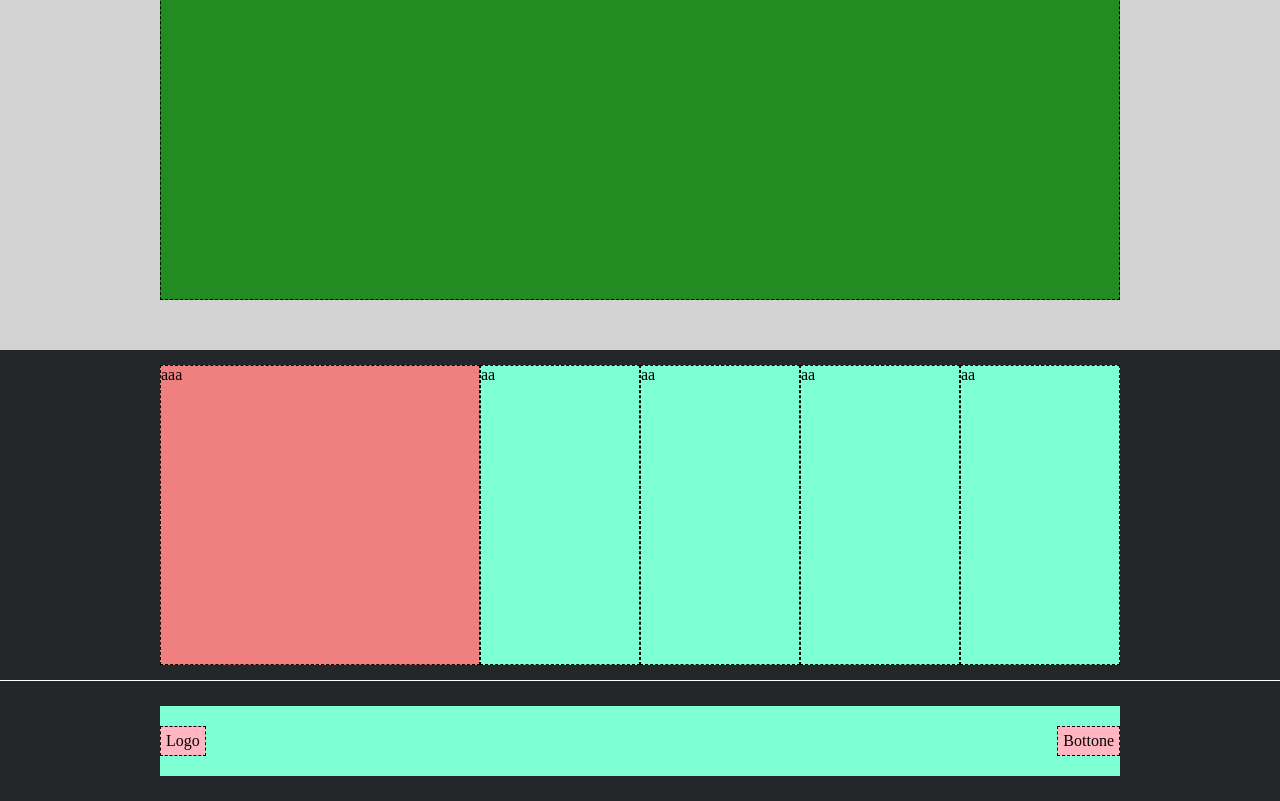
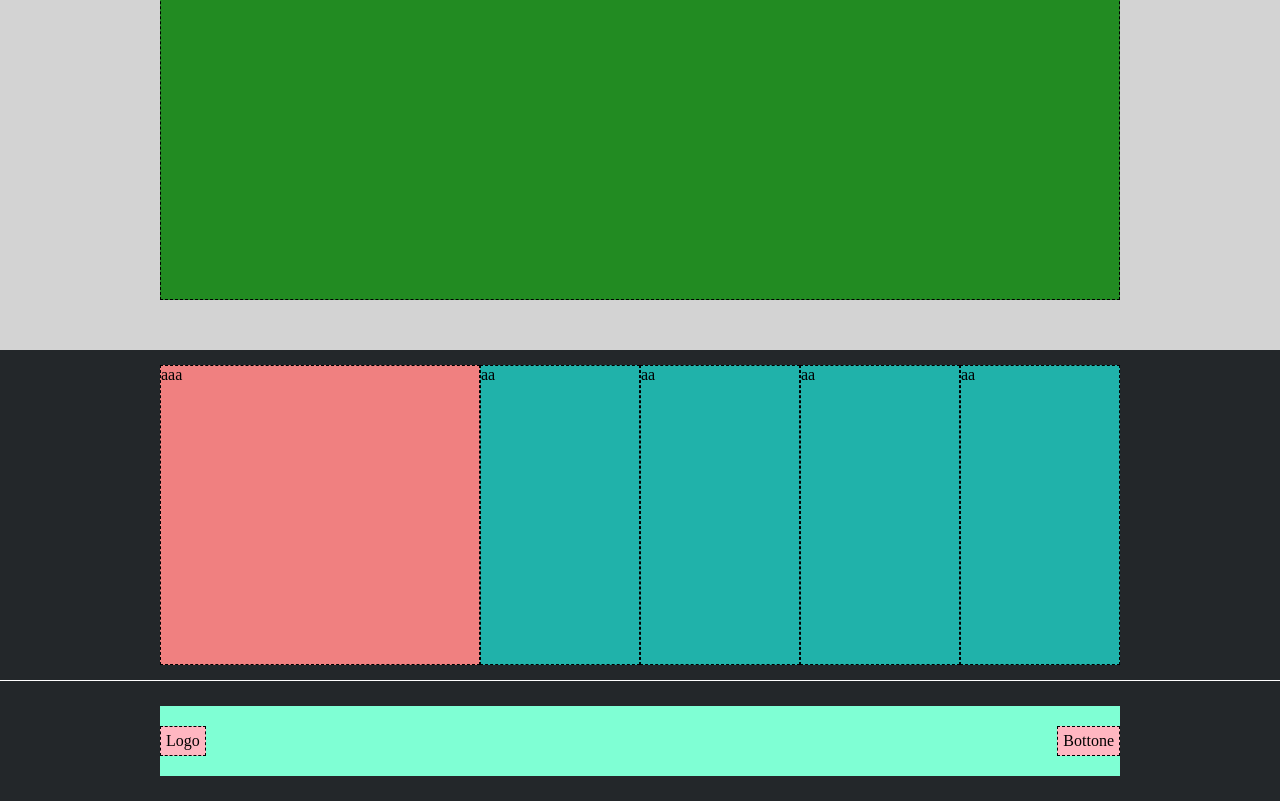
Before and after one commit to maicolkutchoukov/htmlcss-struttura-discord, a plain HTML site: page index.html in a window 1280 px wide. Shown: the part 2686-3487 px from the top of the page. Drawn offline with Linux system fonts and the light colour scheme.

Commit message:
corretto colore

```diff
--- a/index.html
+++ b/index.html
@@ -39,10 +39,10 @@
             <div class="footer-top black">
                 <div class="footcol1 pink2">aaa</div>
                 <div class="footcol">
-                    <div class="lightgreen2">aa</div>
-                    <div class="lightgreen2">aa</div>
-                    <div class="lightgreen2">aa</div>
-                    <div class="lightgreen2">aa</div>
+                    <div class="lightgreen">aa</div>
+                    <div class="lightgreen">aa</div>
+                    <div class="lightgreen">aa</div>
+                    <div class="lightgreen">aa</div>
                 </div>
             </div>
             <div class="footer-bottom black">
```
